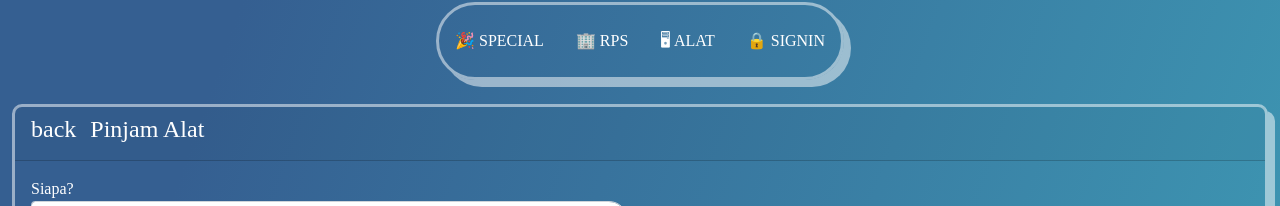
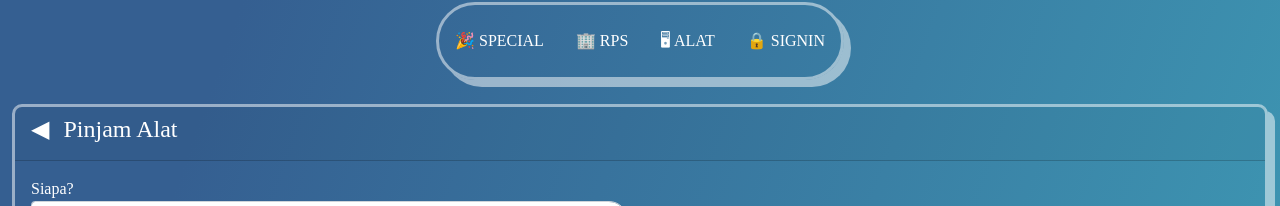
Before and after one commit to HilmiZul/kabengrpl, a Nuxt app: page /pinjam/alat/tambah in a window 1280 px wide. Shown: the part 152-358 px from the top of the page. Built offline with nearby package versions, Linux system fonts and the light colour scheme; no server answers; the database is empty; a web font is replaced by a local one.

Commit message:
change back button 2

```diff
--- a/pages/inventory/edit/[id].vue
+++ b/pages/inventory/edit/[id].vue
@@ -5,7 +5,7 @@
         <div class="card mb-5 text-white">
           <div class="card-header">
             <h4 class="title">
-              <nuxt-link to="/inventory" class="link text-white me-2">⬅</nuxt-link>
+              <nuxt-link to="/inventory" class="link text-white me-2">◀</nuxt-link>
               Edit:
               <span v-if="loading"><em>loading</em></span>
               <span v-else>{{ tempData.namaBarang }} <em>({{ tempData.kode }})</em></span>
--- a/pages/pinjam/alat/tambah.vue
+++ b/pages/pinjam/alat/tambah.vue
@@ -5,7 +5,7 @@
         <div class="card mb-5">
           <div class="card-header">
             <h4 class="title">
-              <nuxt-link to="/pinjam/alat" class="link text-white me-2">back</nuxt-link>
+              <nuxt-link to="/pinjam/alat" class="link text-white me-2">◀</nuxt-link>
               Pinjam Alat
             </h4>
           </div>
--- a/pages/pinjam/ruang/tambah.vue
+++ b/pages/pinjam/ruang/tambah.vue
@@ -5,7 +5,7 @@
         <div class="card mb-5">
           <div class="card-header">
             <h4 class="title">
-              <nuxt-link to="/pinjam/ruang" class="link text-white me-2">back</nuxt-link>
+              <nuxt-link to="/pinjam/ruang" class="link text-white me-2">◀</nuxt-link>
               Pinjam Ruangan
             </h4>
           </div>
--- a/pages/rps/[id].vue
+++ b/pages/rps/[id].vue
@@ -5,7 +5,7 @@
         <div class="card mb-5 text-white">
           <div class="card-header">
             <h4 class="title">
-              <a @click="() => router.back()" class="link text-white me-2">back</a>
+              <a @click="() => router.back()" class="link text-white me-2">◀</a>
               <span v-if="loading"><em>loading</em></span>
               <span v-else>🏫 {{ roomName }}</span>
               <nuxt-link to="/inventory/tambah" v-if="user" class="btn btn-outline-light btn-sm rounded-pill ms-2">Tambah</nuxt-link>
```
